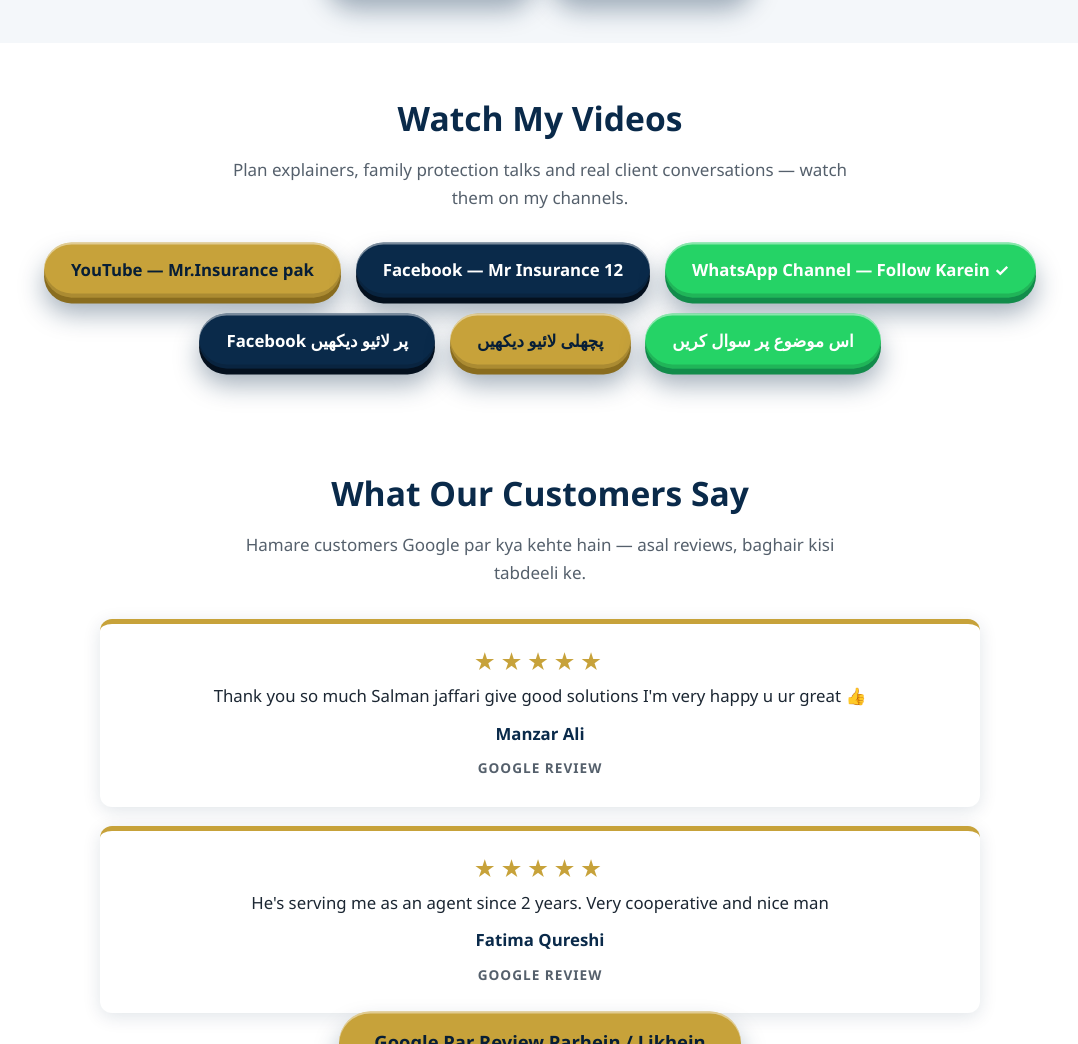
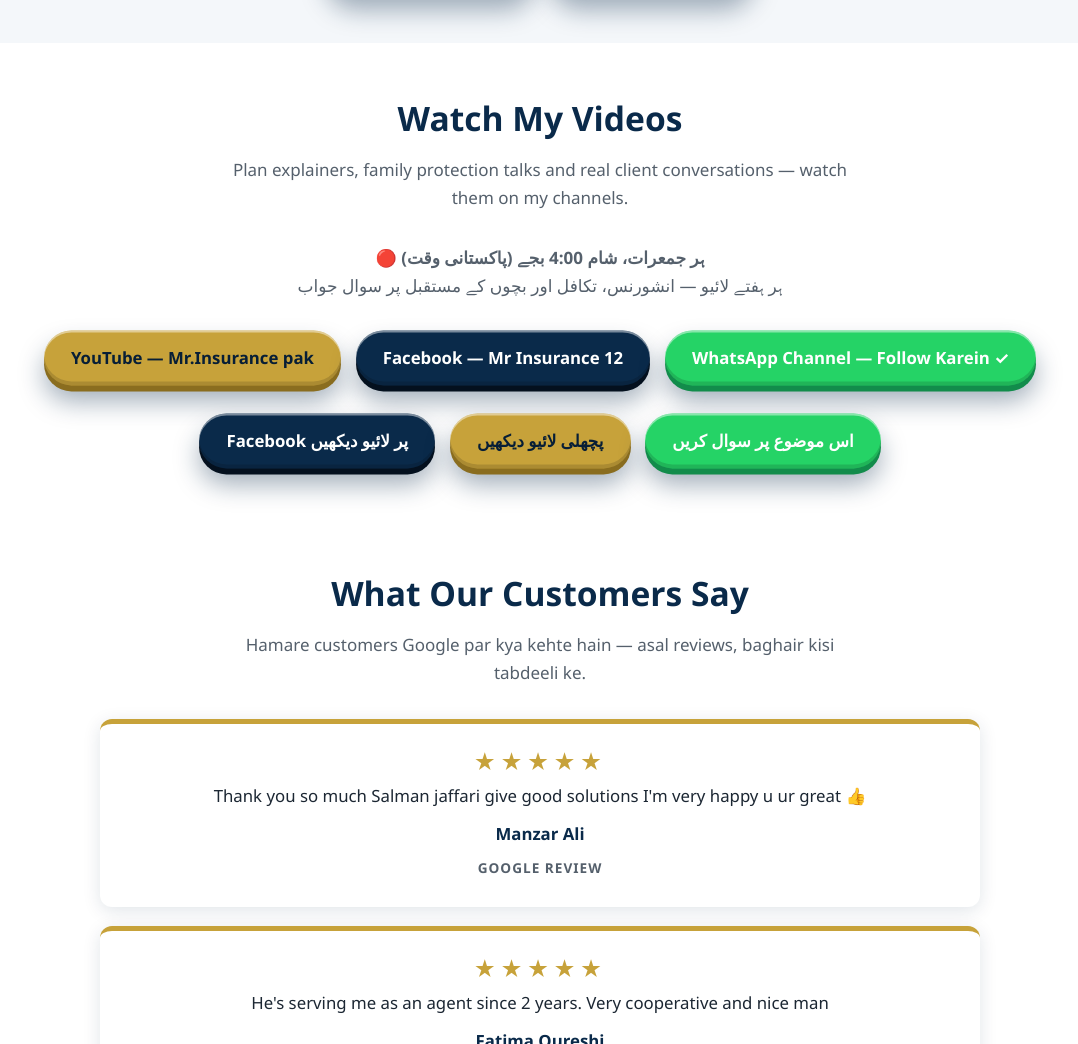
Before and after one commit to salmanjaffri1104-glitch/mr-insurance-website, a plain HTML site: page index.html in a window 1280 px wide. Shown: the part 3378-4422 px from the top of the page, without its empty margins (100-1178 px from the left). Drawn offline with Linux system fonts and the light colour scheme; a web font is replaced by a local one.

Commit message:
Add files via upload

```diff
--- a/index.html
+++ b/index.html
@@ -298,6 +298,7 @@ a { color: var(--navy); }
 }
 .btn-row { display: flex; flex-wrap: wrap; gap: 0.9rem; justify-content: center; }
 .btn-row + .btn-row { margin-top: 1rem; }
+.watch-videos .btn-row + .btn-row { margin-top: 1.75rem; }
 .btn {
   --btn-edge: #071E36;
   display: inline-block;
@@ -879,10 +880,11 @@ a { color: var(--navy); }
         </div>
       </div>
 
-      <div class="section">
+      <div class="section watch-videos">
         <div class="container">
           <h2>Watch My Videos</h2>
           <p class="lead">Plan explainers, family protection talks and real client conversations — watch them on my channels.</p>
+          <p class="lead" style="margin-top:1.2rem">🔴 <strong>ہر جمعرات، شام 4:00 بجے (پاکستانی وقت)</strong><br>ہر ہفتے لائیو — انشورنس، تکافل اور بچوں کے مستقبل پر سوال جواب</p>
           <div class="btn-row">
             <a class="btn btn-gold" href="https://www.youtube.com/channel/UCp9t9qunzooIxaZr7z1egow" target="_blank" rel="noopener">YouTube — Mr.Insurance pak</a>
             <a class="btn btn-navy" href="https://www.facebook.com/mr.insurance12/" target="_blank" rel="noopener">Facebook — Mr Insurance 12</a>
@@ -891,7 +893,7 @@ a { color: var(--navy); }
           <div class="btn-row">
             <a class="btn btn-navy" href="https://www.facebook.com/mr.insurance12/" target="_blank" rel="noopener">Facebook پر لائیو دیکھیں</a>
             <a class="btn btn-gold" href="https://www.youtube.com/watch?v=yw1QEbjL6Fo" target="_blank" rel="noopener">پچھلی لائیو دیکھیں</a>
-            <a class="btn btn-whatsapp" href="https://wa.me/923363598210?text=Assalam-o-Alaikum!%20Mujhe%2019%20Nov%20wali%20live%20(Insurance%20aur%20Islam)%20ke%20baare%20mein%20sawal%20karna%20hai." target="_blank" rel="noopener">اس موضوع پر سوال کریں</a>
+            <a class="btn btn-whatsapp" href="https://wa.me/923363598210?text=Assalam-o-Alaikum!%20Mujhe%20live%20ke%20baare%20mein%20sawal%20karna%20hai." target="_blank" rel="noopener">اس موضوع پر سوال کریں</a>
           </div>
         </div>
       </div>
```
